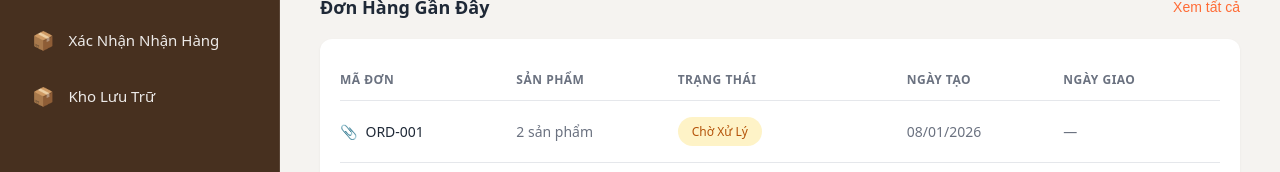
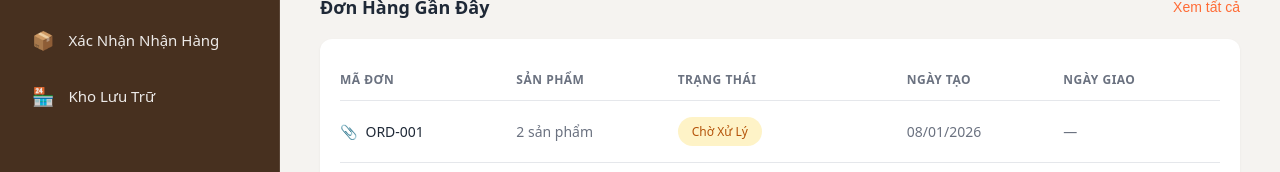
Before and after one commit to SE193460/team7-mooncake-franchise, a Next.js app: page /store in a window 1280 px wide. Shown: the part 293-465 px from the top of the page. Built offline with nearby package versions, Linux system fonts and the light colour scheme.

Commit message:
sync code franchise sidebar

```diff
--- a/src/components/Sidebar.tsx
+++ b/src/components/Sidebar.tsx
@@ -13,6 +13,7 @@ export default function Sidebar({ activePage = 'dashboard' }: SidebarProps) {
         { id: 'order', label: 'Đặt Hàng', icon: '🛒', href: '/store/order' },
         { id: 'tracking', label: 'Theo Dõi Đơn', icon: '🚚', href: '/store/tracking' },
         { id: 'confirm', label: 'Xác Nhận Nhận Hàng', icon: '📦', href: '/store/confirm' },
+        { id: 'storage', label: 'Kho Lưu Trữ', icon: '🏪', href: '/store/storage' },
     ];
 
     return (
@@ -78,30 +79,7 @@ export default function Sidebar({ activePage = 'dashboard' }: SidebarProps) {
                         <span>{item.label}</span>
                     </Link>
                 ))}
-
-                {/* Kho Lưu Trữ Section */}
-                <Link
-                    href="/store/storage"
-                    style={{
-                        display: 'flex',
-                        alignItems: 'center',
-                        gap: '14px',
-                        padding: '14px 20px',
-                        margin: '4px 12px',
-                        borderRadius: '8px',
-                        textDecoration: 'none',
-                        color: activePage === 'storage' ? 'var(--text-white)' : 'rgba(255, 255, 255, 0.9)',
-                        backgroundColor: activePage === 'storage' ? 'var(--sidebar-active)' : 'transparent',
-                        fontSize: '15px',
-                        transition: 'all 0.2s ease',
-                        fontWeight: activePage === 'storage' ? '500' : '400',
-                    }}
-                >
-                    <span style={{ fontSize: '18px' }}>📦</span>
-                    <span>Kho Lưu Trữ</span>
-                </Link>
             </nav>
-
             {/* User Info */}
             <div
                 style={{
```
